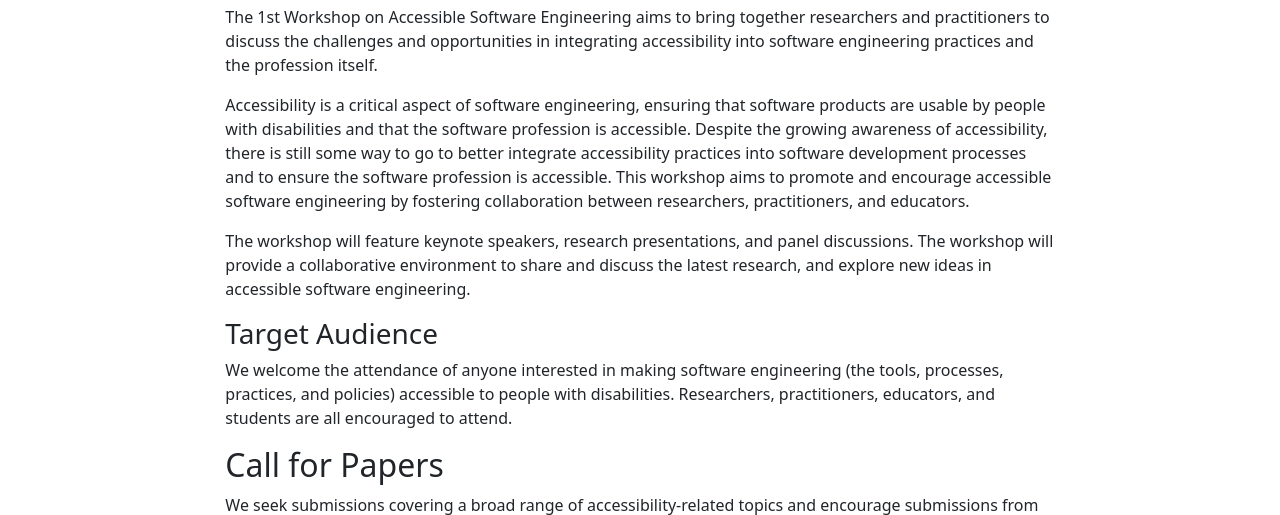
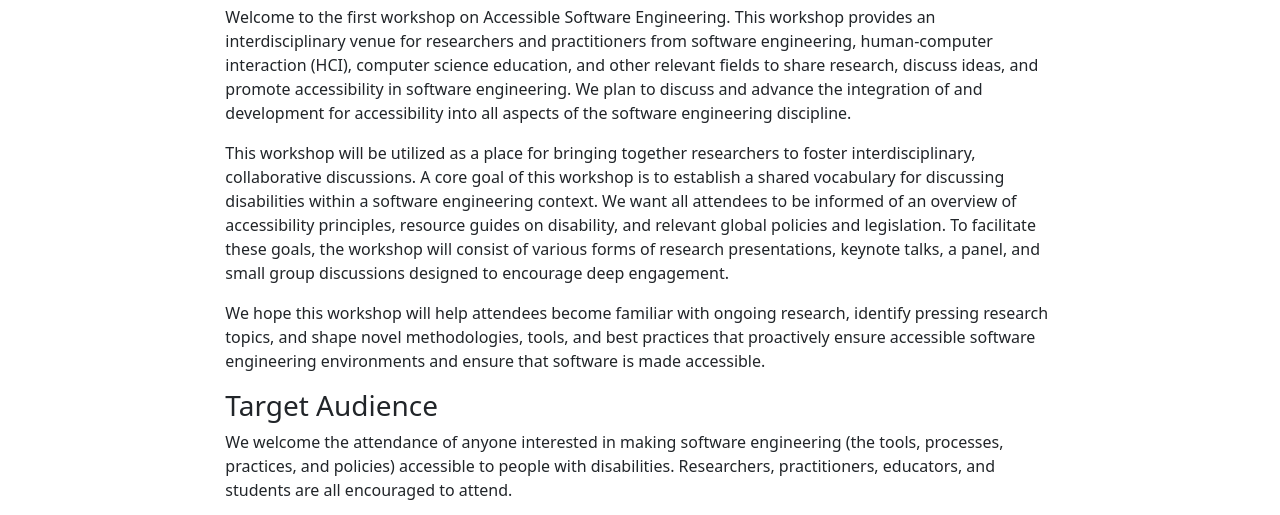
Before and after one commit to AllY-SE/workshop2026, a plain HTML site: page index.html in a window 1280 px wide. Shown: the part 272-787 px from the top of the page. Drawn offline with nearby package versions, Linux system fonts and the light colour scheme.

Commit message:
updated based on workshop proposal

```diff
--- a/index.html
+++ b/index.html
@@ -79,18 +79,23 @@
                 </div>
                 <div class="col-8">
                     <h2 id="about">About the Workshop</h2>
-                    <p>The 1st Workshop on Accessible Software Engineering aims to bring together researchers and
-                        practitioners to discuss the challenges and opportunities in integrating accessibility into
-                        software engineering practices and the profession itself.</p>
-                    <p>Accessibility is a critical aspect of software engineering, ensuring that software products are
-                        usable by people with disabilities and that the software profession is accessible. Despite the
-                        growing awareness of accessibility, there is still some way to go to better integrate
-                        accessibility practices into software development processes and to ensure the software
-                        profession is accessible. This workshop aims to promote and encourage accessible software
-                        engineering by fostering collaboration between researchers, practitioners, and educators.</p>
-                    <p>The workshop will feature keynote speakers, research presentations, and panel discussions. The
-                        workshop will provide a collaborative environment to share and discuss the latest research, and
-                        explore new ideas in accessible software engineering.</p>
+                    <p>Welcome to the first workshop on Accessible Software Engineering. This workshop provides an
+                        interdisciplinary venue for researchers and practitioners from software engineering,
+                        human-computer interaction (HCI), computer science education, and other relevant fields to share
+                        research, discuss ideas, and promote accessibility in software engineering. We plan to discuss
+                        and advance the integration of and development for accessibility into all aspects of the
+                        software engineering discipline.</p>
+                    <p>This workshop will be utilized as a place for bringing together researchers to foster
+                        interdisciplinary, collaborative discussions. A core goal of this workshop is to establish a
+                        shared vocabulary for discussing disabilities within a software engineering context. We want all
+                        attendees to be informed of an overview of accessibility principles, resource guides on
+                        disability, and relevant global policies and legislation. To facilitate these goals, the
+                        workshop will consist of various forms of research presentations, keynote talks, a panel, and
+                        small group discussions designed to encourage deep engagement.</p>
+                    <p>We hope this workshop will help attendees become familiar with ongoing research, identify
+                        pressing research topics, and shape novel methodologies, tools, and best practices that
+                        proactively ensure accessible software engineering environments and ensure that software is made
+                        accessible.</p>
                     <h3>Target Audience</h3>
                     <p>We welcome the attendance of anyone interested in making software engineering (the tools,
                         processes, practices, and policies) accessible to people with disabilities. Researchers,
```
